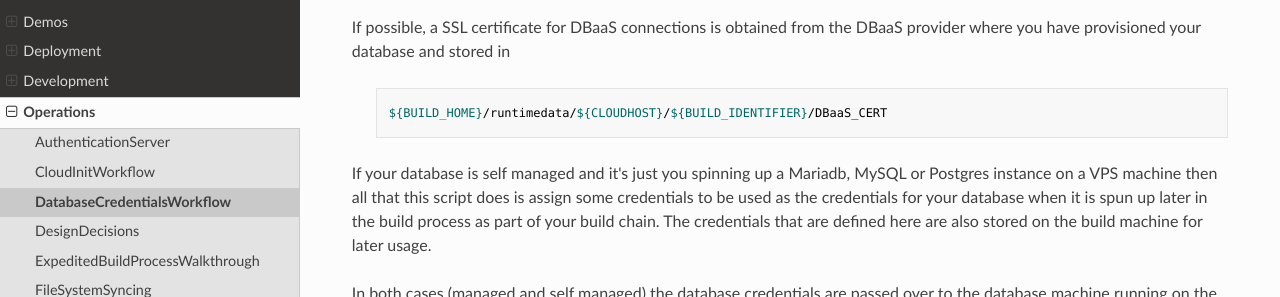
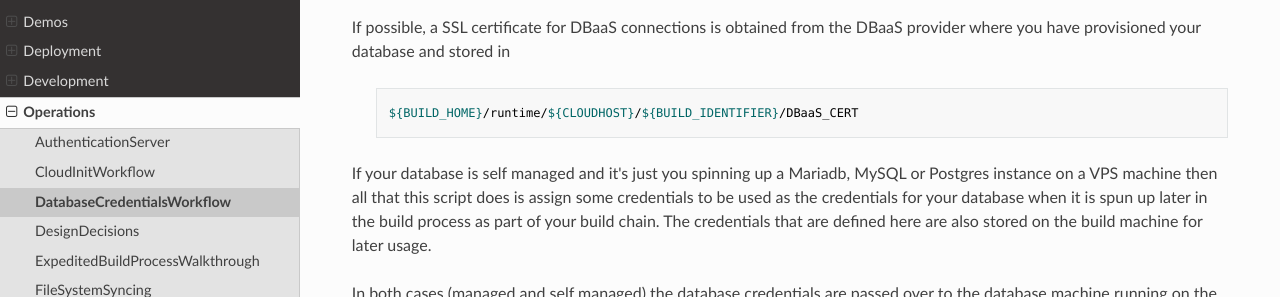
Before and after one commit to wintersys-dev/adt-documentation, an MkDocs documentation site: the page built from docs/Agile Deployment Toolkit/Operations/DatabaseCredentialsWorkflow.md, in a window 1280 px wide and 900 px high, scrolled down 535 px. Shown: the part 154-451 px from the top of the window. Built offline with MkDocs 1.6.1, drawn with Linux system fonts in a browser that asks for light colours; nearby versions of some CDN libraries.

Commit message:
Update DatabaseCredentialsWorkflow.md

```diff
--- a/docs/Agile Deployment Toolkit/Operations/DatabaseCredentialsWorkflow.md
+++ b/docs/Agile Deployment Toolkit/Operations/DatabaseCredentialsWorkflow.md
@@ -19,7 +19,7 @@ The credentials are then stored on the build machine for use later on at the bot
 
 If possible, a SSL certificate for DBaaS connections is obtained from the DBaaS provider where you have provisioned your database and stored in
 
->     ${BUILD_HOME}/runtimedata/${CLOUDHOST}/${BUILD_IDENTIFIER}/DBaaS_CERT
+>     ${BUILD_HOME}/runtime/${CLOUDHOST}/${BUILD_IDENTIFIER}/DBaaS_CERT
 
 
 If your database is self managed and it's just you spinning up a Mariadb, MySQL or Postgres instance on a VPS machine then all that this script does is assign some credentials to be used as the credentials for your database when it is spun up later in the build process as part of your build chain. The credentials that are defined here are also stored on the build machine for later usage.
```
